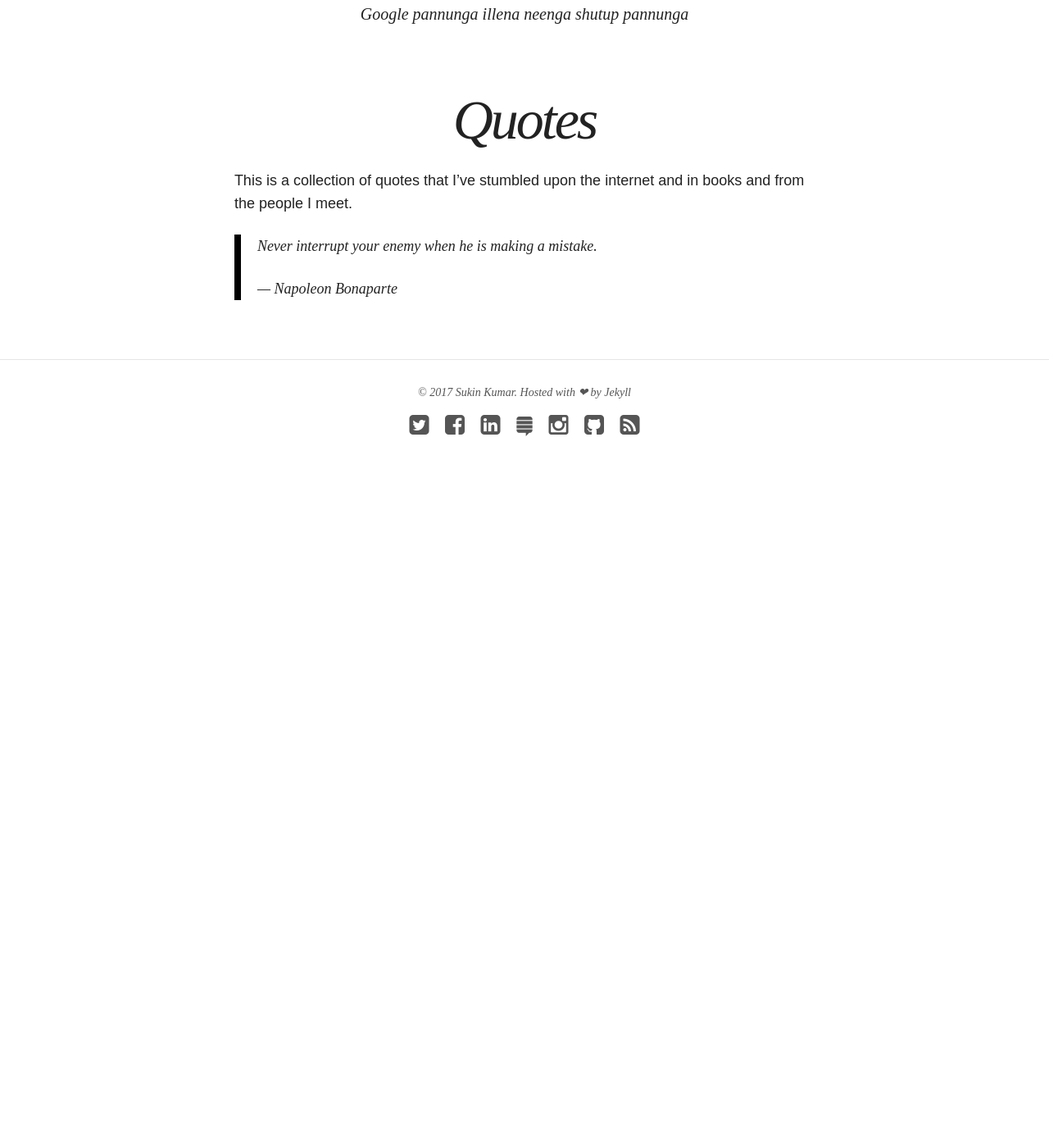
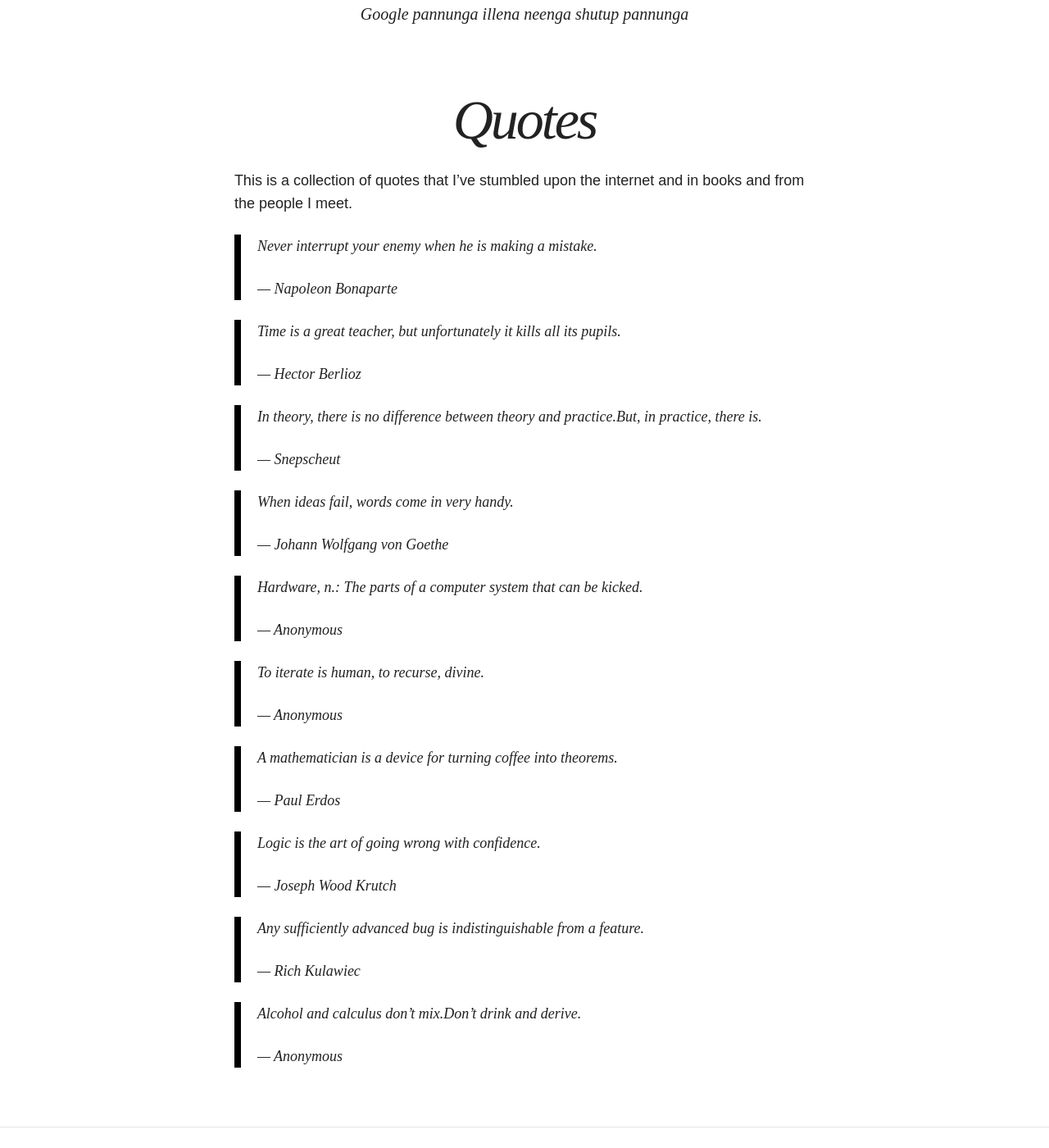
Before and after one commit to Kullsno2/Kullsno2.github.io, a Jekyll site: the page built from quotes/index.md, in a window 1280 px wide and 1400 px high, scrolled down 366 px. Shown: the whole window at 82% size. Built offline with Jekyll 4.4.1, drawn with Linux system fonts in a browser that asks for light colours; nearby versions of some CDN libraries; before the commit the page ends 996 px from its top, so only the background shows below that.

Commit message:
quotes added

```diff
--- a/quotes/index.md
+++ b/quotes/index.md
@@ -10,3 +10,39 @@ This is a collection of quotes that I've stumbled upon the internet and in books
 > Never interrupt your enemy when he is making a mistake.
 >
 > --- Napoleon Bonaparte
+
+> Time is a great teacher, but unfortunately it kills all its pupils.
+>
+> --- Hector Berlioz
+
+> In theory, there is no difference between theory and practice.But, in practice, there is.
+>
+> --- Snepscheut
+
+> When ideas fail, words come in very handy.
+>
+> --- Johann Wolfgang von Goethe
+
+> Hardware, n.: The parts of a computer system that can be kicked.
+>
+> --- Anonymous
+
+> To iterate is human, to recurse, divine.
+>
+> --- Anonymous
+
+> A mathematician is a device for turning coffee into theorems.
+>
+> --- Paul Erdos
+
+> Logic is the art of going wrong with confidence.
+>
+> --- Joseph Wood Krutch
+
+> Any sufficiently advanced bug is indistinguishable from a feature.
+>
+> --- Rich Kulawiec
+
+> Alcohol and calculus don't mix.Don't drink and derive.
+>
+> --- Anonymous
```
